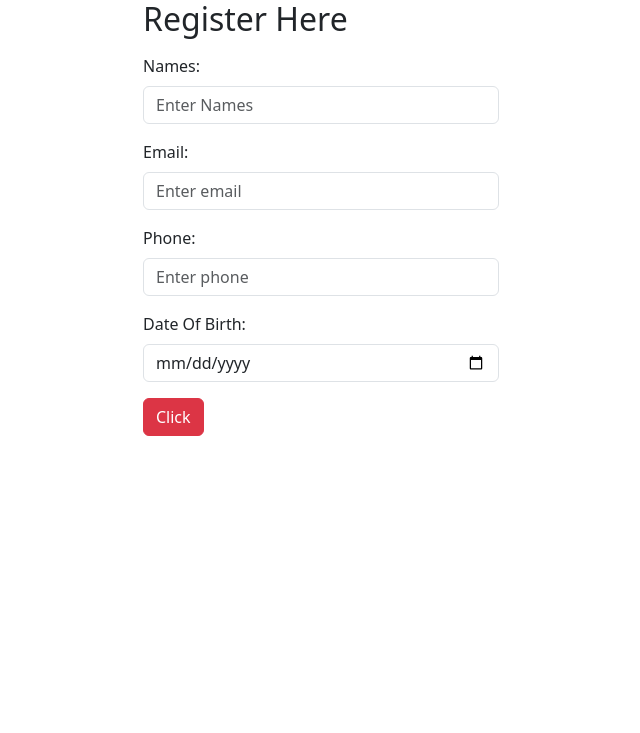
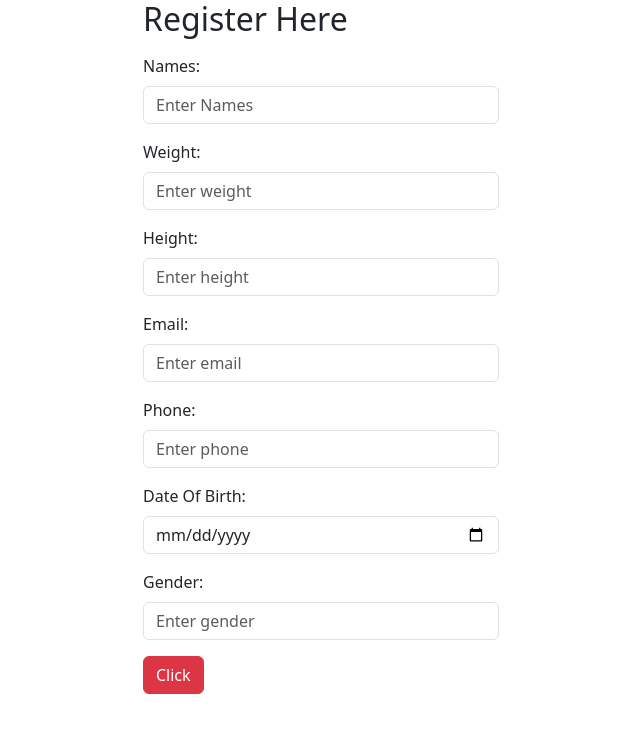
Before and after one commit to 0757230134/database, a Django app: page / in a window 1280 px wide. Shown: the top 733 px of the page, without its empty margins (319-959 px from the left). Run offline with Django 5.2, Linux system fonts and the light colour scheme.

Commit message:
savin_dayta

```diff
--- a/my_app/models.py
+++ b/my_app/models.py
@@ -9,5 +9,8 @@ class Person(models.Model):
     email = models.EmailField(max_length=100, unique=True)
     phone = models.CharField(max_length=11, unique=True)
     dob = models.DateField()
+    weight = models.IntegerField(default=0)
+    height = models.IntegerField(default=0)
+    gender = models.CharField(default=0)
     class Meta:
         db_table = 'people'
--- a/my_app/views.py
+++ b/my_app/views.py
@@ -1,4 +1,10 @@
+from itertools import count
+from tkinter.font import names
+
 from django.shortcuts import render, redirect
+
+from my_app.models import Person
+
 
 # Create your views here.
 
@@ -11,5 +17,11 @@ def submit(request):
         email = request.POST['email']
         dob = request.POST['dob']
         phone = request.POST['phone']
-        print(name, email, dob, phone)
+        weight = request.POST['weight']
+        height = request.POST['height']
+        gender = request.POST['gender']
+        print(name, email, dob, phone, weight ,height, gender)
+        Person.objects.create(name=names, email=email, dob=dob, phone=phone,weight=weight, height=height, gender=gender)
+        count = Person.objects.all().count()
+        print(f"You have {count} records")
     return redirect('home-page')
--- a/templates/home.html
+++ b/templates/home.html
@@ -20,6 +20,18 @@
                     <label for="names" class="form-label">Names:</label>
                     <input type="text" required class="form-control" id="Names" placeholder="Enter Names" name="names">
                 </div>
+
+                <div class="mb-3 mt-3">
+                    <label for="weight" class="form-label">Weight:</label>
+                    <input type="number" required class="form-control" id="weight" placeholder="Enter weight"
+                           name="weight">
+                </div>
+                <div class="mb-3 mt-3">
+                    <label for="height" class="form-label">Height:</label>
+                    <input type="number" required class="form-control" id="height" placeholder="Enter height"
+                           name="height">
+                </div>
+
                 <div class="mb-3 mt-3">
                     <label for="email" class="form-label">Email:</label>
                     <input type="email" required class="form-control" id="email" placeholder="Enter email" name="email">
@@ -29,9 +41,15 @@
                     <label for="phone" class="form-label">Phone:</label>
                     <input type="tel" required class="form-control" id="phone" placeholder="Enter phone" name="phone">
                 </div>
+
                 <div class="mb-3 mt-3">
                     <label for="dob" class="form-label">Date Of Birth:</label>
-                    <input type="date" required class="form-control" id="dob" placeholder="Enter email" name="dob">
+                    <input type="date" required class="form-control" id="dob" placeholder="Enter dob" name="dob">
+                </div>
+
+                <div class="mb-3 mt-3">
+                    <label for="gender" class="form-label">Gender:</label>
+                    <input type="text" required class="form-control" id="gender" placeholder="Enter gender" name="gender">
                 </div>
 
                 <button class="btn btn-danger">Click</button>
```
Also changed, not shown: db.sqlite3.
